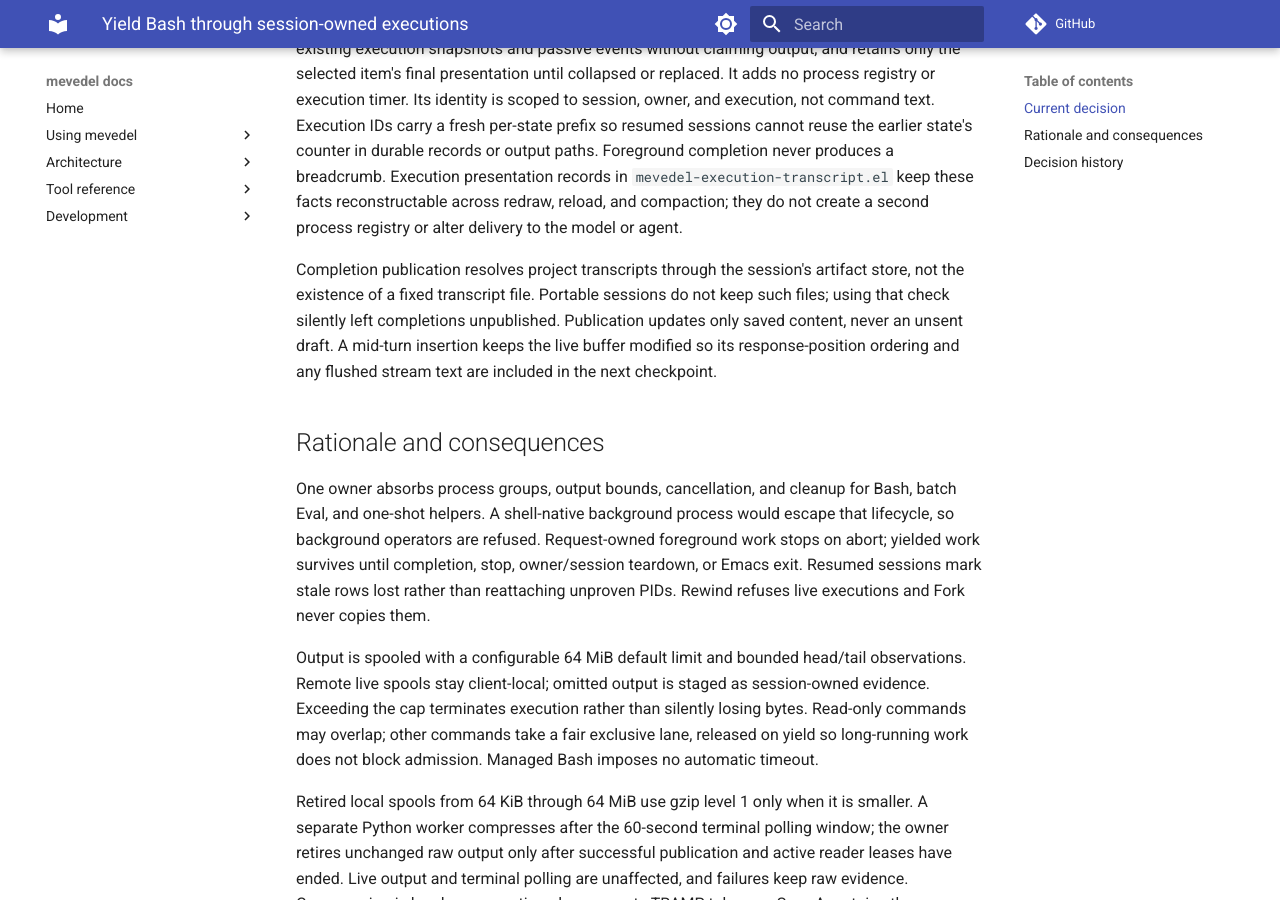
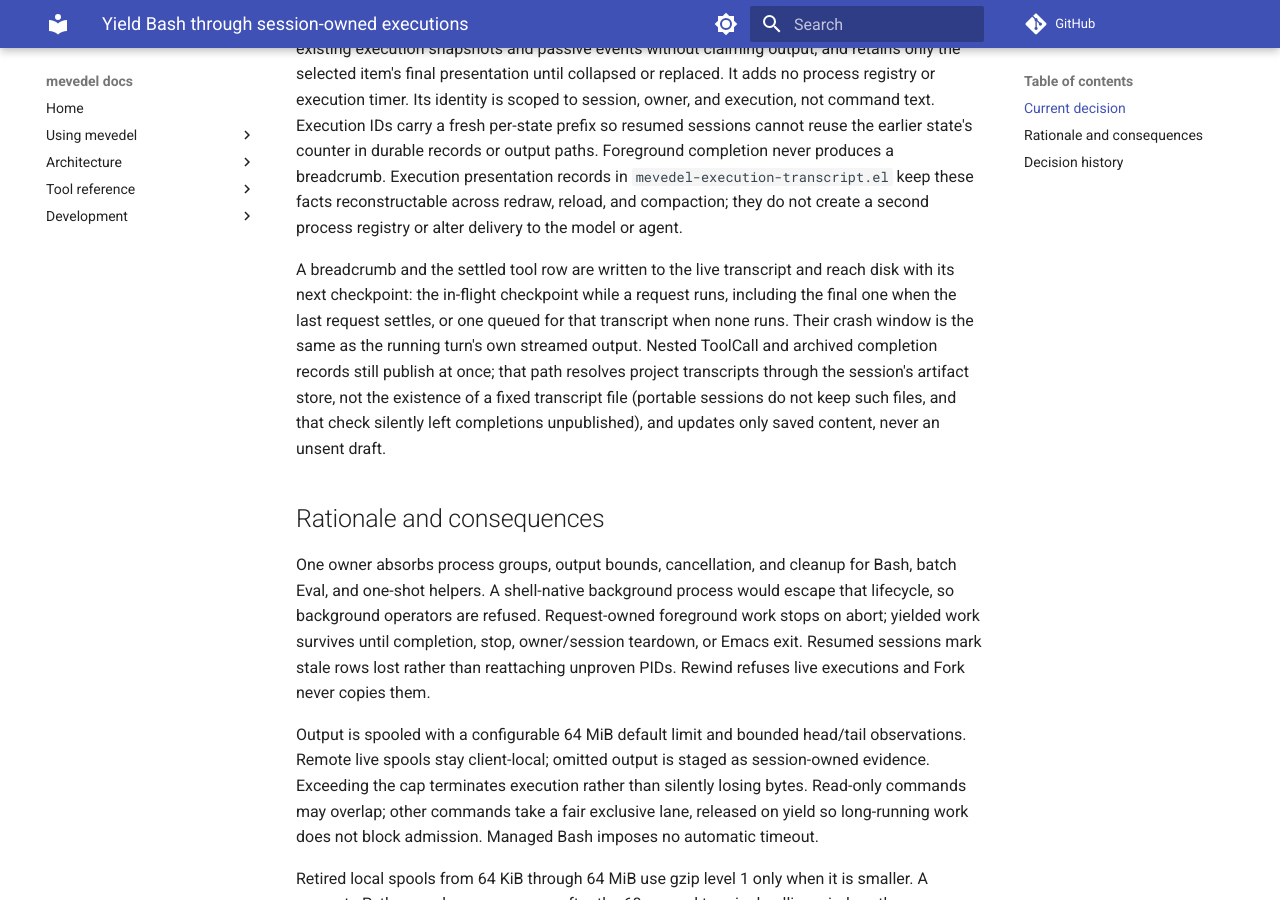
Before and after one commit to FrauH0lle/mevedel, an MkDocs documentation site: the page built from docs/adr/0024-yield-bash-through-session-owned-executions.md, in a window 1280 px wide and 900 px high, scrolled down 1137 px. Built offline with MkDocs 1.6.1 and Material for MkDocs 9.7.7, drawn with Linux system fonts in a browser that asks for light colours; comment, search, counter and statistics services are not loaded; some of the changed text lies outside the part shown.

Commit message:
Checkpoint completion breadcrumbs with the transcript
A yielded command's completion re-read, re-parsed and republished the
whole saved transcript to append one record: 225 ms and 10.7 MB per
completion on a 1.3 MB session.  The breadcrumb and settled tool row now
stay in the live transcript and reach disk with its next checkpoint;
with no in-flight checkpoints running, the transcript queues its own.
The stopping checkpoint tick saves too, so a completion landing after the
last request settled is not left unsaved.

Count tool/reasoning and summary block depths in one regexp pass instead
of two (22 -> 12 ms per save on a 1.4 MB transcript).

```diff
--- a/docs/adr/0024-yield-bash-through-session-owned-executions.md
+++ b/docs/adr/0024-yield-bash-through-session-owned-executions.md
@@ -59,12 +59,16 @@
 reconstructable across redraw, reload, and compaction; they do not create a
 second process registry or alter delivery to the model or agent.
 
-Completion publication resolves project transcripts through the session's
-artifact store, not the existence of a fixed transcript file. Portable sessions
-do not keep such files; using that check silently left completions unpublished.
-Publication updates only saved content, never an unsent draft. A mid-turn
-insertion keeps the live buffer modified so its response-position ordering and
-any flushed stream text are included in the next checkpoint.
+A breadcrumb and the settled tool row are written to the live transcript and
+reach disk with its next checkpoint: the in-flight checkpoint while a request
+runs, including the final one when the last request settles, or one queued
+for that transcript when none runs. Their crash window is the same as the
+running turn's own streamed output. Nested ToolCall and archived completion
+records still publish at once; that path resolves project transcripts
+through the session's artifact store, not the existence of a fixed transcript
+file (portable sessions do not keep such files, and that check silently left
+completions unpublished), and updates only saved content, never an unsent
+draft.
 
 ## Rationale and consequences
 
@@ -126,6 +130,17 @@
 of the same command remain independently navigable.
 
 ## Decision history
+
+- **Breadcrumbs checkpoint with the transcript (2026-10).** Each yielded
+  completion used to re-read, re-parse and republish the whole saved
+  transcript to append one record without publishing unsent live content.
+  Live profiling on a 1.3 MB session measured a 225 ms main-thread stall and
+  10.7 MB of allocation per completion, felt as scroll and typing lag. The
+  in-flight checkpoint already publishes live content every 30 seconds, so
+  immediate publication bought only a shorter crash window than the
+  surrounding turn text had. The breadcrumb now waits for that checkpoint;
+  without one running, the transcript queues its own, since an idle editor
+  may receive no input and so no auto-save.
 
 - **Lossless retired-spool storage (2026-10).** Session inspection found
   385,324,439 bytes of execution logs but only 421,924 duplicate bytes;
```
Also changed, not shown: docs/adr/0119-keep-views-reconstructable-and-rendering-bounded.md (+1 -1 lines), 7 other files.
